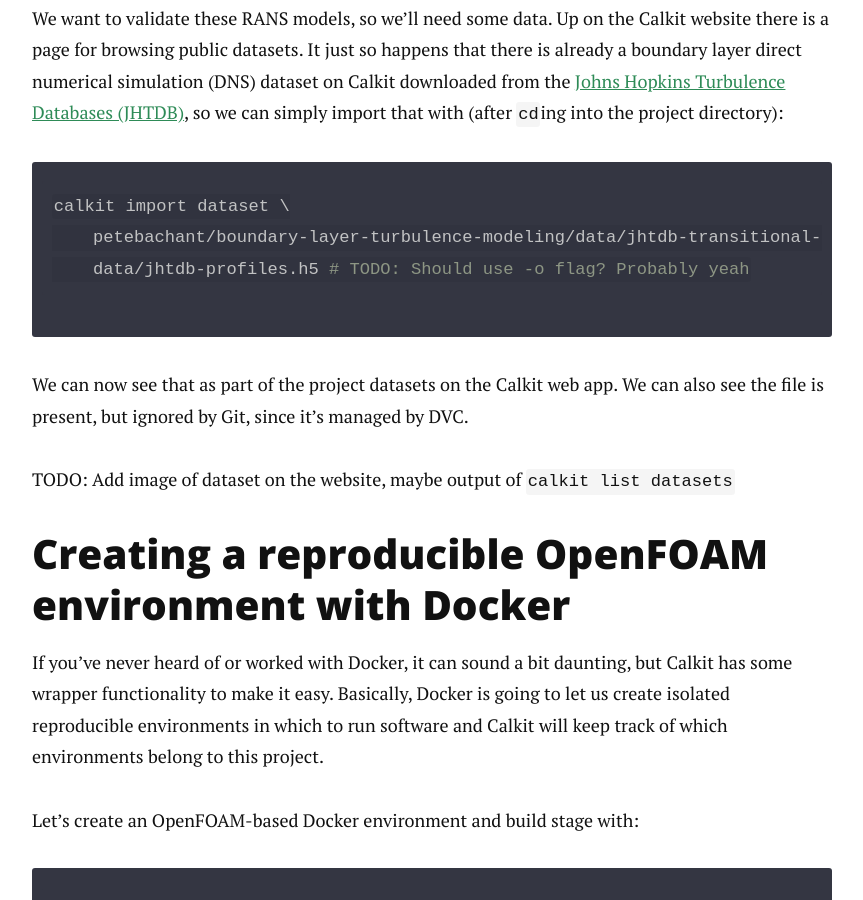
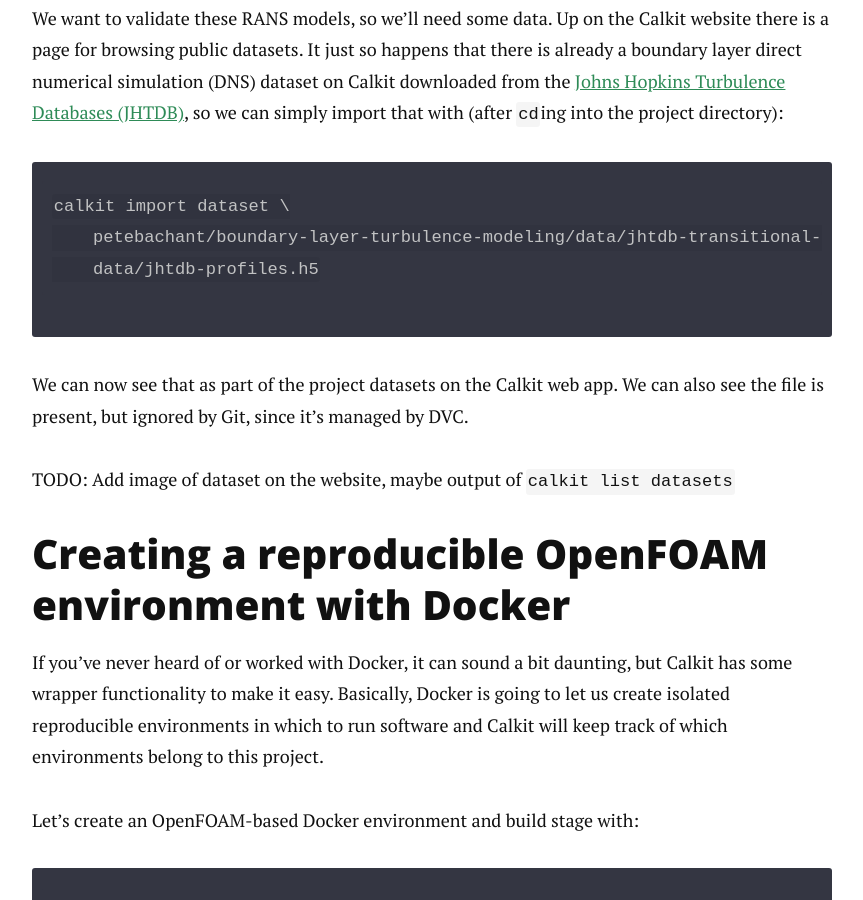
Before and after one commit to petebachant/petebachant.github.io, a Jekyll site: the page built from _posts/2024-10-15-reproducible-openfoam.markdown, in a window 1280 px wide and 900 px high, scrolled down 2848 px. Shown: the whole window, without its empty margins (208-1071 px from the left). Built offline with Jekyll 4.4.1, drawn with Linux system fonts in a browser that asks for light colours; nearby versions of some CDN libraries; formulas are drawn with MathJax 3; comment, search, counter and statistics services are not loaded.

Commit message:
Remove TODO note

````diff
--- a/_posts/2024-10-15-reproducible-openfoam.markdown
+++ b/_posts/2024-10-15-reproducible-openfoam.markdown
@@ -106,7 +106,7 @@
 ```sh
 calkit import dataset \
     petebachant/boundary-layer-turbulence-modeling/data/jhtdb-transitional-bl/time-ave-profiles.h5 \
-    data/jhtdb-profiles.h5 # TODO: Should use -o flag? Probably yeah
+    data/jhtdb-profiles.h5
 ```
 
 We can now see that as part of the project datasets on the Calkit web app.
````
